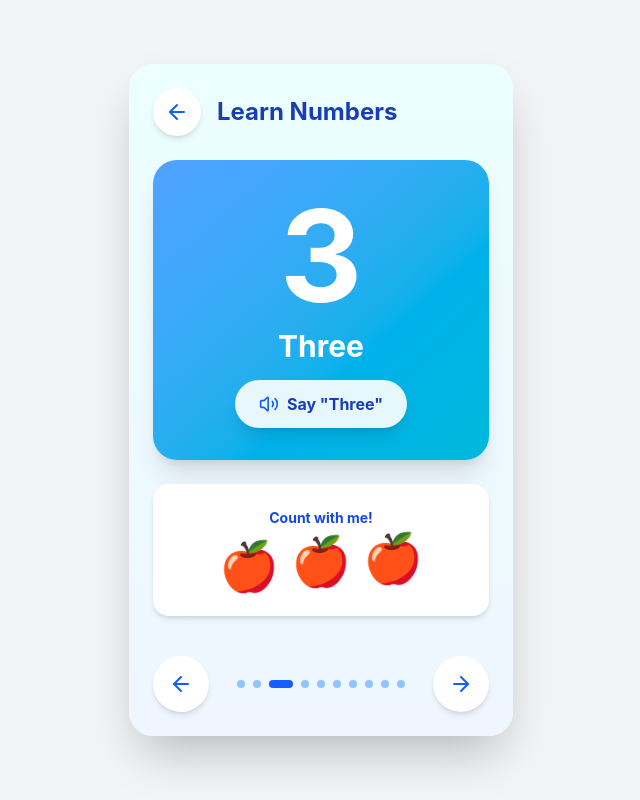
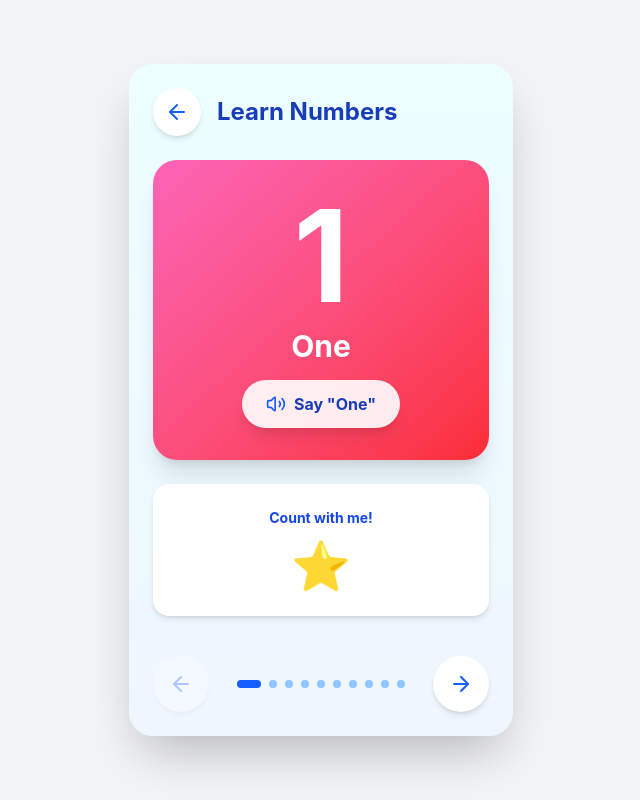
Before and after one commit to oakintunde/Todlearn, a React (Vite) app: page /numbers in a window 1280 px wide. Shown: the whole page, without its empty margins (319-959 px from the left). Built offline with nearby package versions, Linux system fonts and the light colour scheme.

Commit message:
Document all activity pages with module and API comments
Add overview blocks and JSDoc for Home, Numbers, Phonics, and Tracing;
Numbers default index comment retained in module text.

```diff
--- a/src/app/pages/Home.tsx
+++ b/src/app/pages/Home.tsx
@@ -1,6 +1,10 @@
 import { useNavigate } from "react-router";
 import { BookOpen, Hash, Type, Pen } from "lucide-react";
 
+/**
+ * Home — activity hub. Each `path` must match a route in `src/app/routes.ts` (e.g. `/numbers` → Numbers).
+ * The progress row is decorative UI only (not wired to persistence yet).
+ */
 const menuItems = [
   {
     path: "/phonics",
@@ -32,6 +36,7 @@ const menuItems = [
   },
 ] as const;
 
+/** Renders the 2×2 launcher and navigates with `react-router`. */
 export default function Home() {
   const navigate = useNavigate();
 
--- a/src/app/pages/Numbers.tsx
+++ b/src/app/pages/Numbers.tsx
@@ -2,9 +2,18 @@ import { ArrowLeft, Volume2 } from "lucide-react";
 import { useState } from "react";
 import { useNavigate } from "react-router";
 
+/**
+ * Learn Numbers — digit + English word + “count” row of emojis for 1–10.
+ *
+ * **Audio** — `Say` uses `speechSynthesis` on the word only (`current.word`), not digit+word.
+ * **Navigation** — starts at index `0` (One) when opened from home; prev/next and dot strip jump within `numbers`.
+ */
 export default function Numbers() {
   const navigate = useNavigate();
-  const [currentNumber, setCurrentNumber] = useState(2);
+  /** Index into `numbers`; `0` is One. */
+  const [currentNumber, setCurrentNumber] = useState(0);
+
+  /** US English TTS; cancels any in-progress utterance before speaking. */
   const speak = (text: string) => {
     if (typeof window === "undefined" || !("speechSynthesis" in window)) return;
     window.speechSynthesis.cancel();
@@ -13,6 +22,8 @@ export default function Numbers() {
     utterance.rate = 0.9;
     window.speechSynthesis.speak(utterance);
   };
+
+  /** Static slides: digit `num`, spoken `word`, counter `emoji`, card `color` (Tailwind gradient). */
   const numbers = [
     {
       num: 1,
@@ -58,10 +69,12 @@ export default function Numbers() {
 
   const current = numbers[currentNumber];
 
+  /** Previous slide; no-op when already on One. */
   const handlePrev = () => {
     setCurrentNumber((prev) => (prev > 0 ? prev - 1 : prev));
   };
 
+  /** Next slide; no-op on Ten. Dot strip sets index directly. */
   const handleNext = () => {
     setCurrentNumber((prev) => (prev < numbers.length - 1 ? prev + 1 : prev));
   };
```
Also changed, not shown: src/app/pages/Phonics.tsx (+16 -2 lines), src/app/pages/Tracing.tsx (+21 -0 lines).
